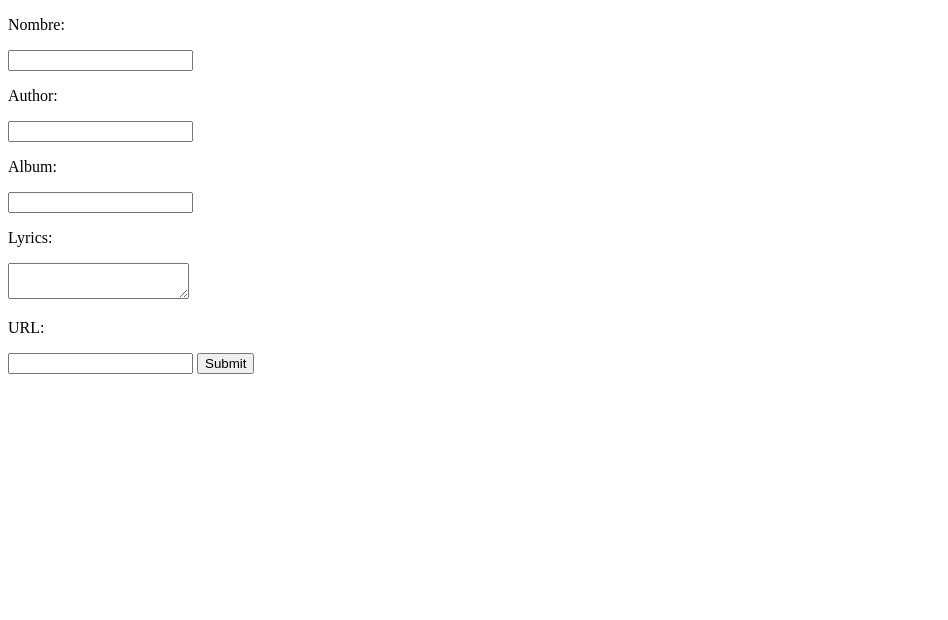
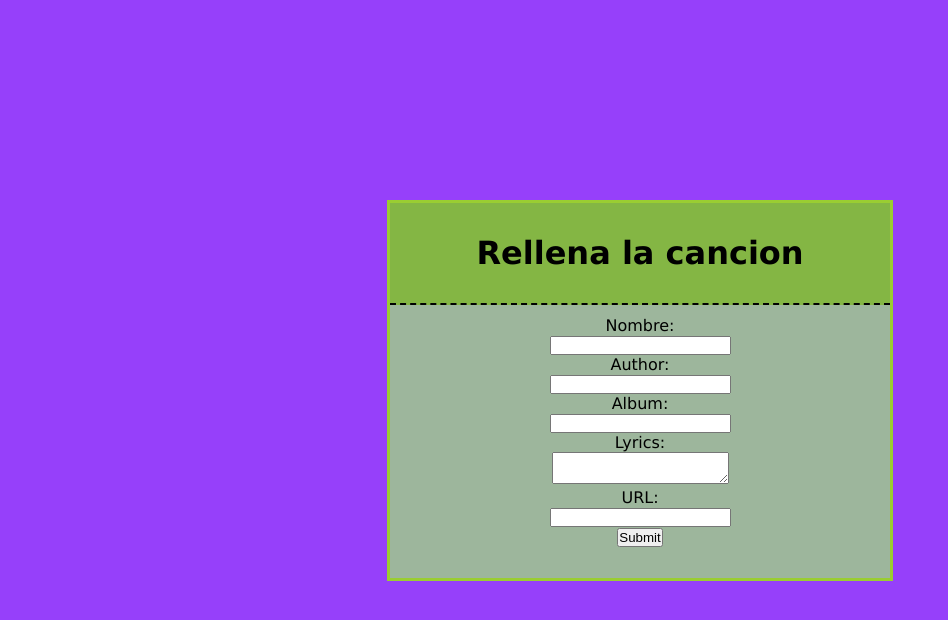
Before and after one commit to miguelangel90/desarrollo_web_seguro, a plain HTML site: page src/main/resources/templates/NewSong.html in a window 1280 px wide. Shown: the whole page, without its empty margins (0-948 px from the left). Drawn offline with Linux system fonts and the light colour scheme; files that its build step writes are made by us from their sources.

Commit message:
cosas del css

```diff
--- a/src/main/resources/static/css/StartStyle.css
+++ b/src/main/resources/static/css/StartStyle.css
@@ -2,7 +2,7 @@
 
 body{
     position: relative;
-    background-image: url(startbackground.jpg);
+    background-image: url(../images/startbackground.jpg);
     background-size: 100%;
 }
 
--- /dev/null
+++ b/src/main/resources/static/css/new_song.css
@@ -0,0 +1,37 @@
+*{
+    margin: 0;
+    padding: 0;
+}
+
+body{
+    background: #9640fa;
+    text-align: center;
+    font-family: Verdana,Arial;
+}
+
+header{
+    background: #84b644;
+    height: 100px;
+    text-align: center;
+    line-height: 100px;
+    border-bottom: 2px dashed #000000;
+}
+
+.container{
+    position: relative;
+    margin: 0px auto;
+    top:200px;
+    background: #9db69c;
+    width: 500px;
+    height: 375px;
+    text-align: center;
+    border: 3px solid yellowgreen;
+}
+
+.hijo{
+    width:100%;
+    position: absolute;
+    text-align: center;
+    left: 0%;
+    top: 30%;
+}
--- /dev/null
+++ b/src/main/resources/static/css/success.css
@@ -0,0 +1,10 @@
+body{
+    position: relative;
+    background-image: url(../images/startbackground.jpg);
+    background-size: 100%;
+    color: white;
+}
+
+a{
+    color: white;
+}
--- a/src/main/resources/templates/NewSong.html
+++ b/src/main/resources/templates/NewSong.html
@@ -3,11 +3,17 @@
 <head>
     <meta charset="UTF-8">
     <link rel="shortcut icon" href="../images/logo.png" type="image/x-icon">
+    <link rel="stylesheet" href="../css/new_song.css">
 
     <title>Genius</title>
 </head>
 <body>
+<div class="container">
     <!-- A user will upload a new song here-->
+    <header>
+        <h1>Rellena la cancion</h1>
+    </header>
+    <div class="hijo">
     <form method="post" action="/new/song">
         <p>Nombre: </p>
         <input type="text" name="name">
@@ -21,8 +27,11 @@
         <input type="text" name="url">
 
 
-        <input type="submit" name="Enviar">
+        <p></p><input type="submit" name="Enviar"></p>
     </form>
+    </div>
+</div>
+
 
 </body>
 </html>
```
Also changed, not shown: src/main/resources/templates/comment_success.html (+1 -1 lines), src/main/resources/templates/delete_success.html (+1 -1 lines), src/main/resources/templates/login.html (+1 -1 lines), src/main/resources/templates/login_success.html (+1 -1 lines), src/main/resources/templates/song_success.html (+1 -1 lines), src/main/resources/templates/user_success.html (+1 -1 lines), src/main/resources/static/images/startbackground.jpg (renamed from src/main/resources/static/css/startbackground.jpg), 1 other file.
